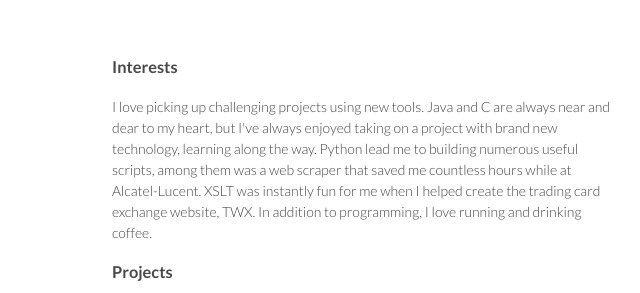
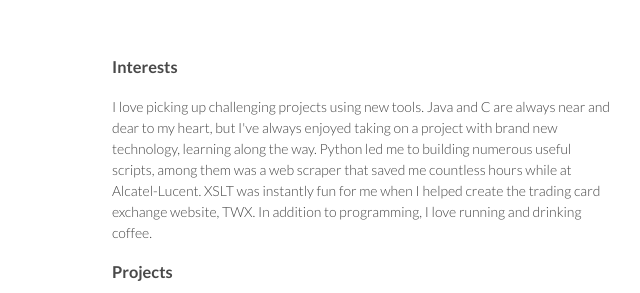
Before and after one commit to Jordan-Bortolotti/jordan-bortolotti.github.io, a plain HTML site: page index.html in a window 1280 px wide. Shown: the top 293 px of the page, 458-1098 px from the left. Drawn offline with Linux system fonts and the light colour scheme.

Commit message:
Spelling mistakes were made

```diff
--- a/index.html
+++ b/index.html
@@ -33,7 +33,7 @@ $ git checkout gh-pages
 </code></pre>-->
 <h3>
 <a id="designer-templates" class="anchor" href="#designer-templates" aria-hidden="true"><span class="octicon octicon-link"></span></a>Interests</h3>
-<p>I love picking up challenging projects using new tools. Java and C are always near and dear to my heart, but I've always enjoyed taking on a project with brand new technology, learning along the way. Python lead me to building numerous useful scripts, among them was a web scraper that saved me countless hours while at Alcatel-Lucent. XSLT was instantly fun for me when I helped create the trading card exchange website, TWX. In addition to programming, I love running and drinking coffee.</p>
+<p>I love picking up challenging projects using new tools. Java and C are always near and dear to my heart, but I've always enjoyed taking on a project with brand new technology, learning along the way. Python led me to building numerous useful scripts, among them was a web scraper that saved me countless hours while at Alcatel-Lucent. XSLT was instantly fun for me when I helped create the trading card exchange website, TWX. In addition to programming, I love running and drinking coffee.</p>
 
 <h3>
 <a id="rather-drive-stick" class="anchor" href="#rather-drive-stick" aria-hidden="true"><span class="octicon octicon-link"></span></a>Projects</h3>
```
